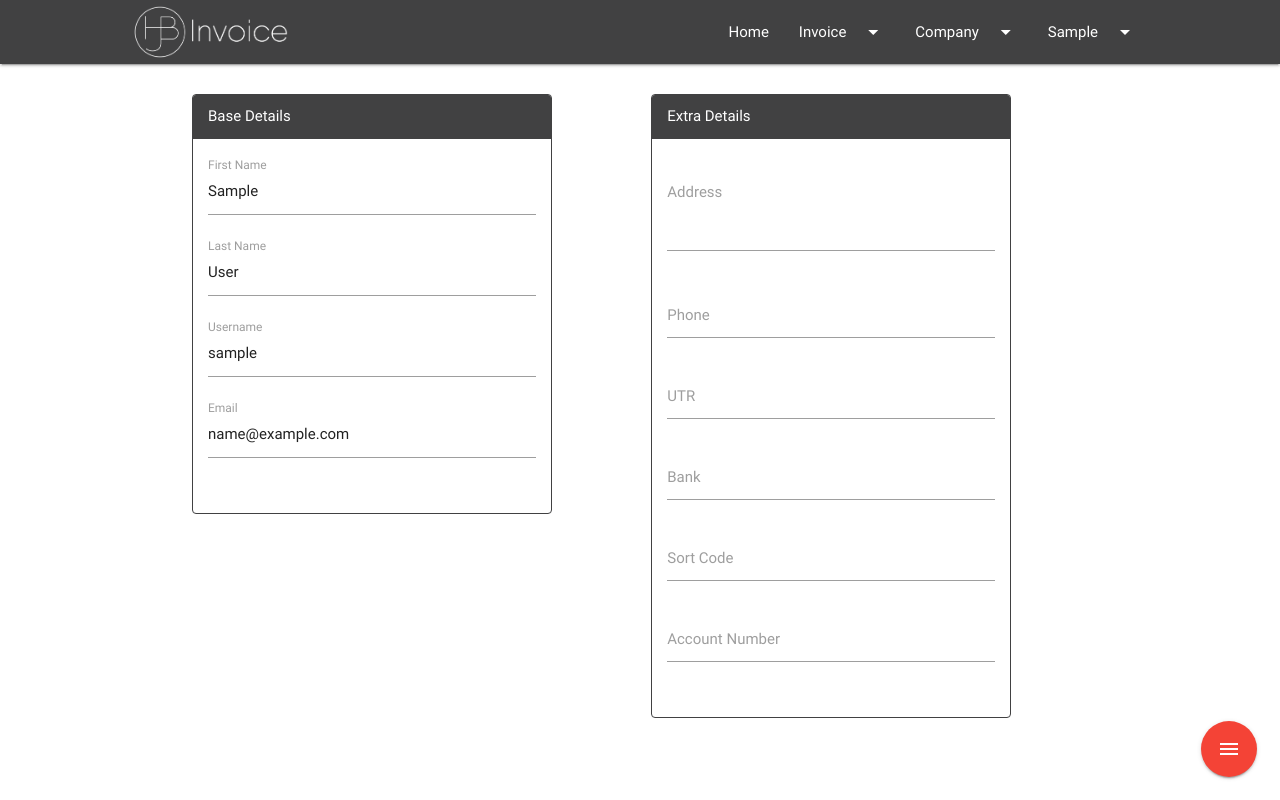
After one commit to harry-bridge/PyInvoice, a Django app: page /accounts/1/edit/ in a window 1280 px wide. The commit adds this page. Run offline with Django 3.2, Linux system fonts and the light colour scheme; the visitor is signed in with stand-in values (Sample User, id 1); data comes from the database, SQL or seed files in the repository; some libraries are stand-ins or nearby versions.

Commit message:
Added user profile pages

```diff
--- a/PyInvoice/urls.py
+++ b/PyInvoice/urls.py
@@ -20,8 +20,12 @@ from invoice import views, api, invoice_print
 
 urlpatterns = [
     url(r'^admin/', admin.site.urls),
+
     url(r'^accounts/login/$', views.login, name='login'),
     url(r'^accounts/logout/$', views.logout_view, name='logout'),
+    url(r'^accounts/(?P<pk>\d+)/$', views.ProfileDetail.as_view(), name='profile_detail'),
+    url(r'^accounts/(?P<pk>\d+)/edit/$', views.ProfileEdit.as_view(), name='profile_edit'),
+    url(r'^accounts/update/$', views.profile_update, name='profile_update'),
 
     url(r'^$', views.Index.as_view(), name='index'),
 
--- a/invoice/admin.py
+++ b/invoice/admin.py
@@ -1,6 +1,10 @@
 from django.contrib import admin
 
 from models import *
+
+
+class ProfileAdmin(admin.ModelAdmin):
+    pass
 
 
 class CompanyAdmin(admin.ModelAdmin):
@@ -20,5 +24,6 @@ class InvoiceAdmin(admin.ModelAdmin):
     ]
 
 
+admin.site.register(Profile, ProfileAdmin)
 admin.site.register(Company, CompanyAdmin)
 admin.site.register(Invoice, InvoiceAdmin)
--- a/invoice/views.py
+++ b/invoice/views.py
@@ -1,9 +1,10 @@
 from django.views import generic
 from django.shortcuts import get_object_or_404, render_to_response
-from django.http import HttpResponse, HttpResponseRedirect
+from django.http import HttpResponse, HttpResponseRedirect, QueryDict
 from django.contrib.auth.views import login, logout
 from django.contrib.auth.decorators import login_required
 from django.contrib.auth.mixins import LoginRequiredMixin
+from django.urls import reverse
 import json
 
 from invoice import models
@@ -233,3 +234,33 @@ def company_delete(request):
         context['url'] = '/company/list/'
 
     return HttpResponse(json.dumps(context), content_type='application/json')
+
+
+class ProfileDetail(LoginRequiredMixin, generic.TemplateView):
+    template_name = 'registration/profile_detail.html'
+
+    def get_context_data(self, **kwargs):
+        context = super(ProfileDetail, self).get_context_data(**kwargs)
+        context['user'] = get_object_or_404(models.Profile, pk=self.kwargs['pk'])
+
+
+class ProfileEdit(LoginRequiredMixin, generic.TemplateView):
+    template_name = 'registration/profile_form.html'
+
+    def get_context_data(self, **kwargs):
+        context = super(ProfileEdit, self).get_context_data(**kwargs)
+        context['user'] = get_object_or_404(models.Profile, pk=self.kwargs['pk'])
+
+
+def profile_update(request):
+    context = {}
+    if request.method == 'POST' and request.is_ajax():
+        form = QueryDict(request.POST['profile_form'].encode('ASCII')).dict()
+        form.pop('csrfmiddlewaretoken')
+        pk = form.pop('pk')
+
+        if pk:
+            models.Profile.objects.update_or_create(pk=pk, defaults=form)
+            context['url'] = reverse('profile_detail', args=[pk])
+
+    return HttpResponse(json.dumps(context), content_type='application/json')
--- a/static/js/ajax_form_post.js
+++ b/static/js/ajax_form_post.js
@@ -13,7 +13,7 @@ function updateInvoice() {
     traditional: true,
 
     success : function(data) {
-        console.log(data);
+        // console.log(data);
         window.location.href = data['url'];
     }
   });
@@ -76,7 +76,7 @@ function getItemsForModal(item_pk) {
           $('#descriptionInputLabel').addClass('active');
           $('#costInput').val(data['cost']);
           $('#costInputLabel').addClass('active');
-          console.log(data);
+          // console.log(data);
       },
       error : function(xhr) {console.log(xhr.status + ": " + xhr.responseText)}
   });
@@ -101,7 +101,7 @@ function getCompanyForModal(company_pk) {
           $('#emailInputLabel').addClass('active');
           $('#company_pk').val(data['company_pk']);
           $('#redirectOnSave').val('0');
-          console.log(data);
+          // console.log(data);
       },
       error : function(xhr) {console.log(xhr.status + ": " + xhr.responseText)}
   });
@@ -141,7 +141,7 @@ function deleteInvoice() {
 
       // handle a successful response
       success: function (data) {
-          console.log(data);
+          // console.log(data);
           window.location.href = data['url']
       },
       error : function(xhr) {console.log(xhr.status + ": " + xhr.responseText)}
@@ -159,10 +159,28 @@ function deleteCompany() {
 
       // handle a successful response
       success: function (data) {
-          console.log(data);
+          // console.log(data);
           window.location.href = data['url']
       },
       error : function(xhr) {console.log(xhr.status + ": " + xhr.responseText)}
 
   });
 }
+
+function updateProfile() {
+  $.ajax({
+      url: "/accounts/update/", // the endpoint
+      type: "POST", // http method
+      data: {
+          profile_form: $('#profile-form').serialize()
+      }, // data sent with the post request
+
+      // handle a successful response
+      success: function (data) {
+          // console.log(data);
+          window.location.href = data['url']
+      },
+      error : function(xhr) {console.log(xhr.status + ": " + xhr.responseText)}
+
+  });
+}
--- a/templates/base.html
+++ b/templates/base.html
@@ -54,6 +54,7 @@
 
     <ul id="user_dropdown" class="dropdown-content">
         <li><a href="/admin/">Admin</a></li>
+        <li><a href="/accounts/{{ user.id }}">Profile</a></li>
         <li><a href="/accounts/logout/">Logout</a></li>
     </ul>
 </header>
--- /dev/null
+++ b/templates/registration/profile_form.html
@@ -0,0 +1,99 @@
+{% extends 'base.html' %}
+{% block title %}Profile{% endblock %}
+
+{% block main %}
+    <form class="form" method="POST" id="profile-form">
+    {% csrf_token %}
+    <div class="row description-row">
+        <div class="col s5">
+            <div class="panel">
+                <div class="panel-heading">
+                    Base Details
+                </div>
+                <div class="panel-body">
+                    <div class="row">
+                        <input type="hidden" name="pk" value="{{ user.pk }}">
+                        <div class="input-field col s12">
+                            <input type="text" name="first_name" value="{{ user.first_name }}">
+                            <label for="first_name">First Name</label>
+                        </div>
+                        <div class="input-field col s12">
+                            <input type="text" name="last_name" value="{{ user.last_name }}">
+                            <label for="last_name">Last Name</label>
+                        </div>
+                        <div class="input-field col s12">
+                            <input type="text" name="username" value="{{ user.username }}">
+                            <label for="username">Username</label>
+                        </div>
+                        <div class="input-field col s12">
+                            <input type="email" name="email" value="{{ user.email }}">
+                            <label for="email">Email</label>
+                        </div>
+                    </div>
+                </div>
+            </div>
+        </div>
+        <div class="col s1"></div>
+        <div class="col s5">
+            <div class="panel">
+                <div class="panel-heading">
+                    Extra Details
+                </div>
+                <div class="panel-body">
+                    <div class="row">
+                        <div class="input-field col s12">
+                            <textarea name="address" id="addressInput" class="materialize-textarea"></textarea>
+                            <label for="address">Address</label>
+                        </div>
+                        <div class="input-field col s12">
+                            <input type="tel" name="phone" value="{{ user.phone|default_if_none:'' }}">
+                            <label for="phone">Phone</label>
+                        </div>
+                        <div class="input-field col s12">
+                            <input type="text" name="utr" value="{{ user.utr|default_if_none:'' }}">
+                            <label for="utr">UTR</label>
+                        </div>
+                        <div class="input-field col s12">
+                            <input type="text" name="bank" value="{{ user.bank|default_if_none:'' }}">
+                            <label for="bank">Bank</label>
+                        </div>
+                        <div class="input-field col s12">
+                            <input type="text" name="sort_code" value="{{ user.sort_code|default_if_none:'' }}">
+                            <label for="sort_code">Sort Code</label>
+                        </div>
+                        <div class="input-field col s12">
+                            <input type="text" name="account_number" value="{{ user.account_number|default_if_none:'' }}">
+                            <label for="account_number">Account Number</label>
+                        </div>
+                    </div>
+                </div>
+            </div>
+        </div>
+    </div>
+
+    <div class="fixed-action-btn horizontal">
+        <a class="btn-floating btn-large red">
+          <i class="material-icons">menu</i>
+        </a>
+        <ul>
+            <li><button name="action" type="submit" class="btn-floating light-blue lighten-1"><i class="material-icons">save</i></button></li>
+        </ul>
+    </div>
+    </form>
+{% endblock %}
+
+{% block script %}
+
+    <script>
+        $('#addressInput').val("{{ user.address|default_if_none:'' }}").trigger('autoresize');
+    </script>
+
+    <script>
+        $('#profile-form').on('submit', function(event){
+            event.preventDefault();
+            updateProfile();
+            return false;
+        });
+    </script>
+
+{% endblock %}
```
Also changed, not shown: templates/registration/profile_detail.html (added, +73 -0 lines).
